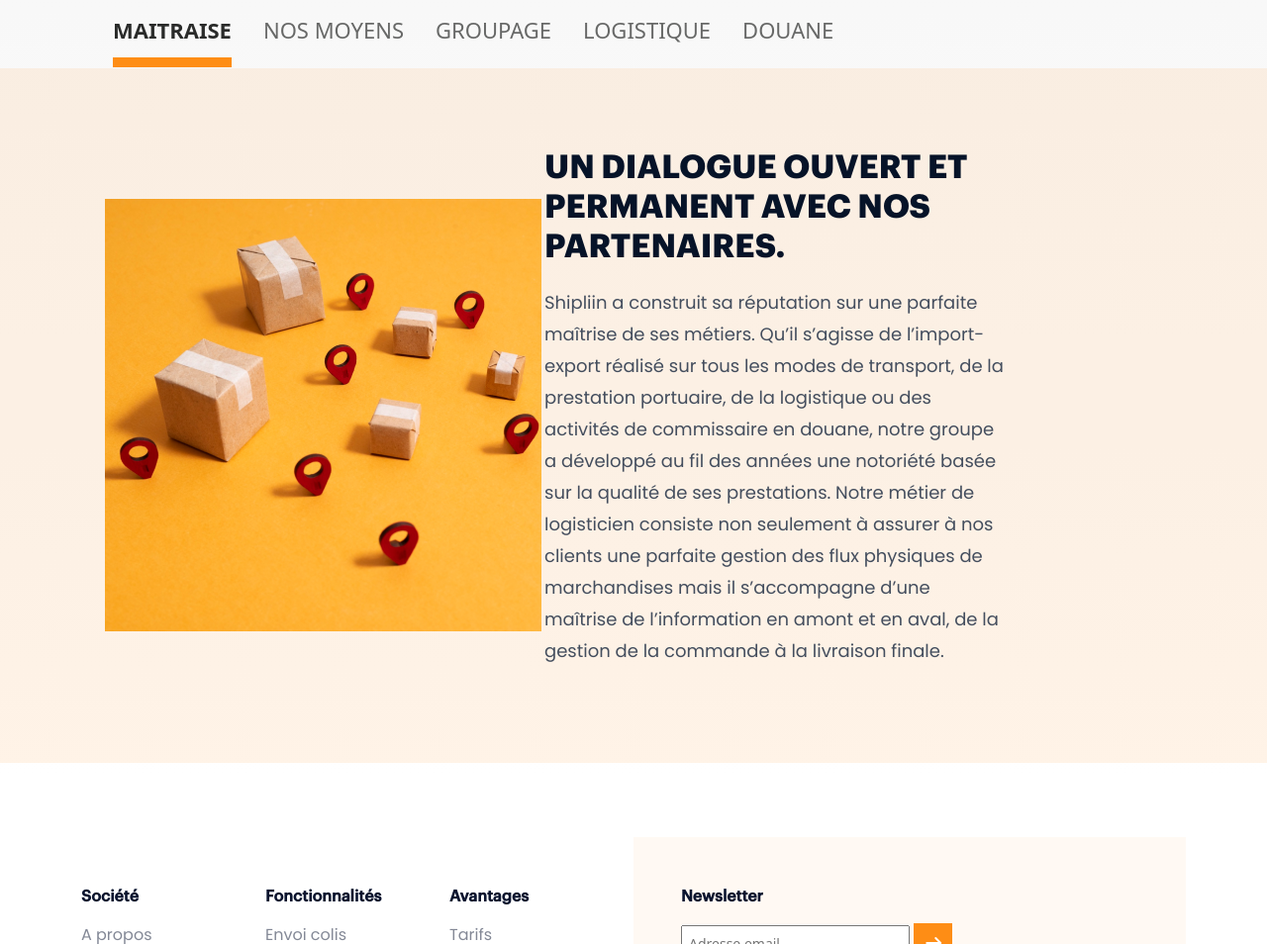
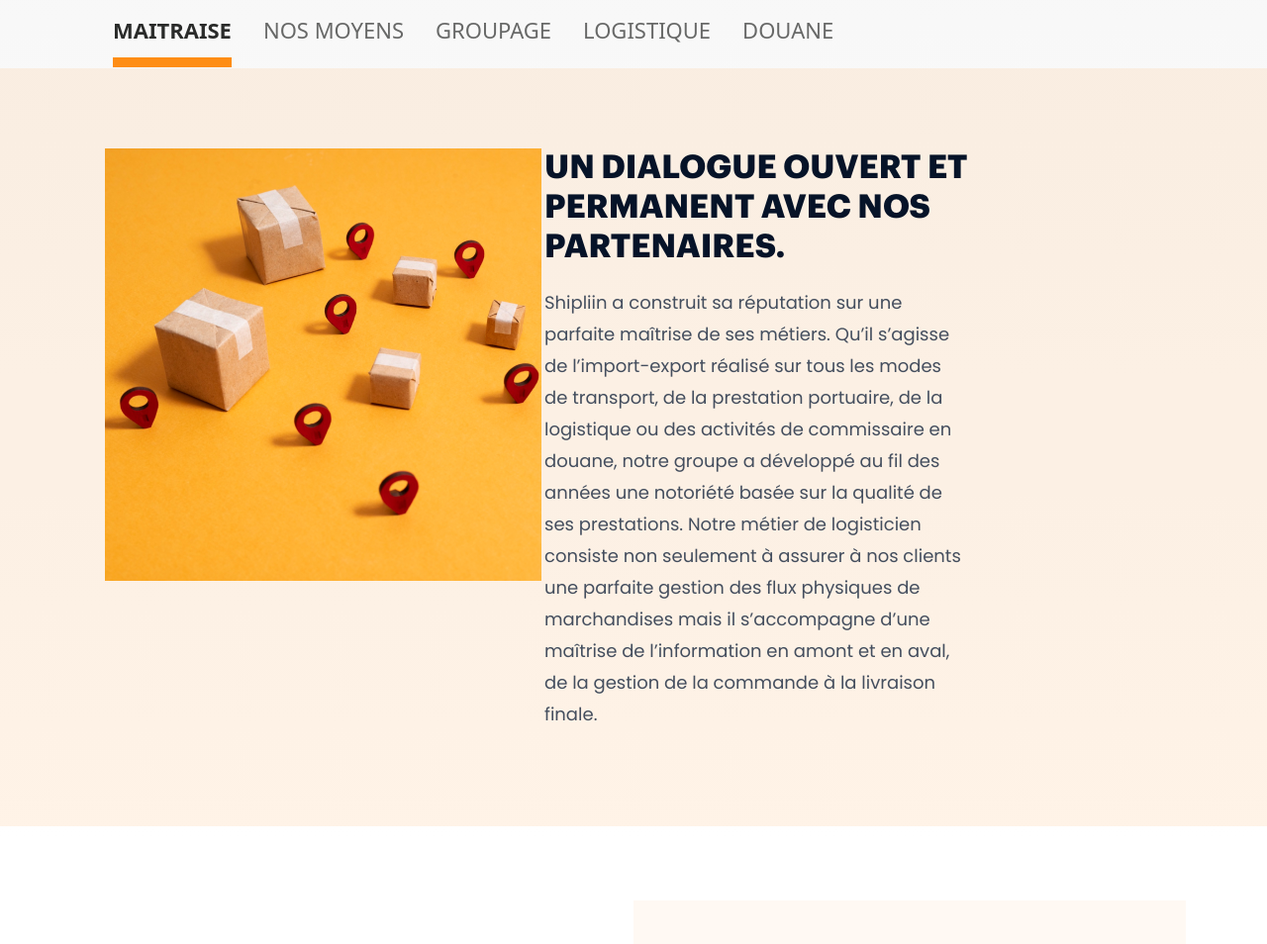
Before and after one commit to diamondrarktvo/shippin, a plain HTML site: page index.html in a window 1280 px wide. Shown: the part 6468-7422 px from the top of the page at 99% size. Drawn offline with nearby package versions, Linux system fonts and the light colour scheme; a web font is replaced by a local one.

Commit message:
rectif col

```diff
--- a/index.html
+++ b/index.html
@@ -1160,7 +1160,7 @@
           top: -15px;
         ">
         <div
-          class="container d-flex flex-column align-items-center flex-lg-row">
+          class="container d-flex flex-column align-items-center flex-lg-row align-items-lg-start">
           <div class="mx-lg-4 mx-0 col-lg-4 col-12">
             <img alt="" src="assets/images/index/still.png" />
           </div>
@@ -1176,6 +1176,7 @@
               UN DIALOGUE OUVERT ET PERMANENT AVEC NOS PARTENAIRES.
             </p>
             <p
+              class="col-lg-11 col-12"
               style="
                 font-family: 'Poppins';
                 font-size: 18px;
```
